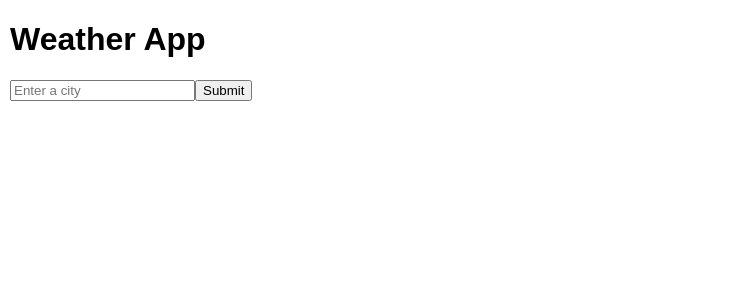
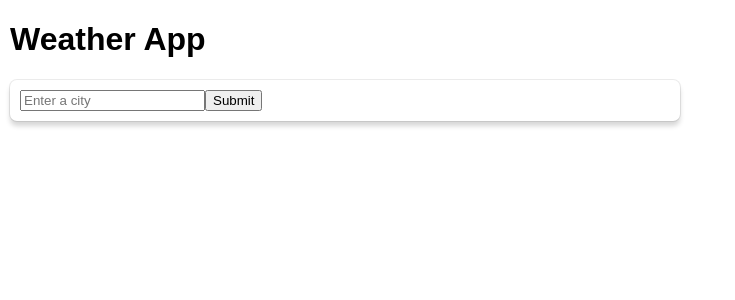
Before and after one commit to vvynz/weather-react-app, a React (Create React App) app: page / in a window 1280 px wide. Shown: the top 300 px of the page, without its empty margins (0-735 px from the left). Built offline with nearby package versions, Linux system fonts and the light colour scheme.

Commit message:
Add some simple styling

```diff
--- a/src/App.css
+++ b/src/App.css
@@ -3,3 +3,10 @@
   text-align: left;
   padding-left: 10px;
 }
+
+.App-body {
+  box-shadow: 0 5px 5px 0 rgb(0 0 0 / 16%), 0 0 0 1px rgb(0 0 0 / 8%);
+  max-width: 650px;
+  border-radius: 7px;
+  padding: 10px;
+}
--- a/src/App.js
+++ b/src/App.js
@@ -7,8 +7,10 @@ function App() {
     <div className="App">
       <header className="App-header">
         <h1>Weather App</h1>
-        <SearchEngine />
       </header>
+      <div className="App-body">
+      <SearchEngine />
+      </div>
     </div>
   );
 }
```
